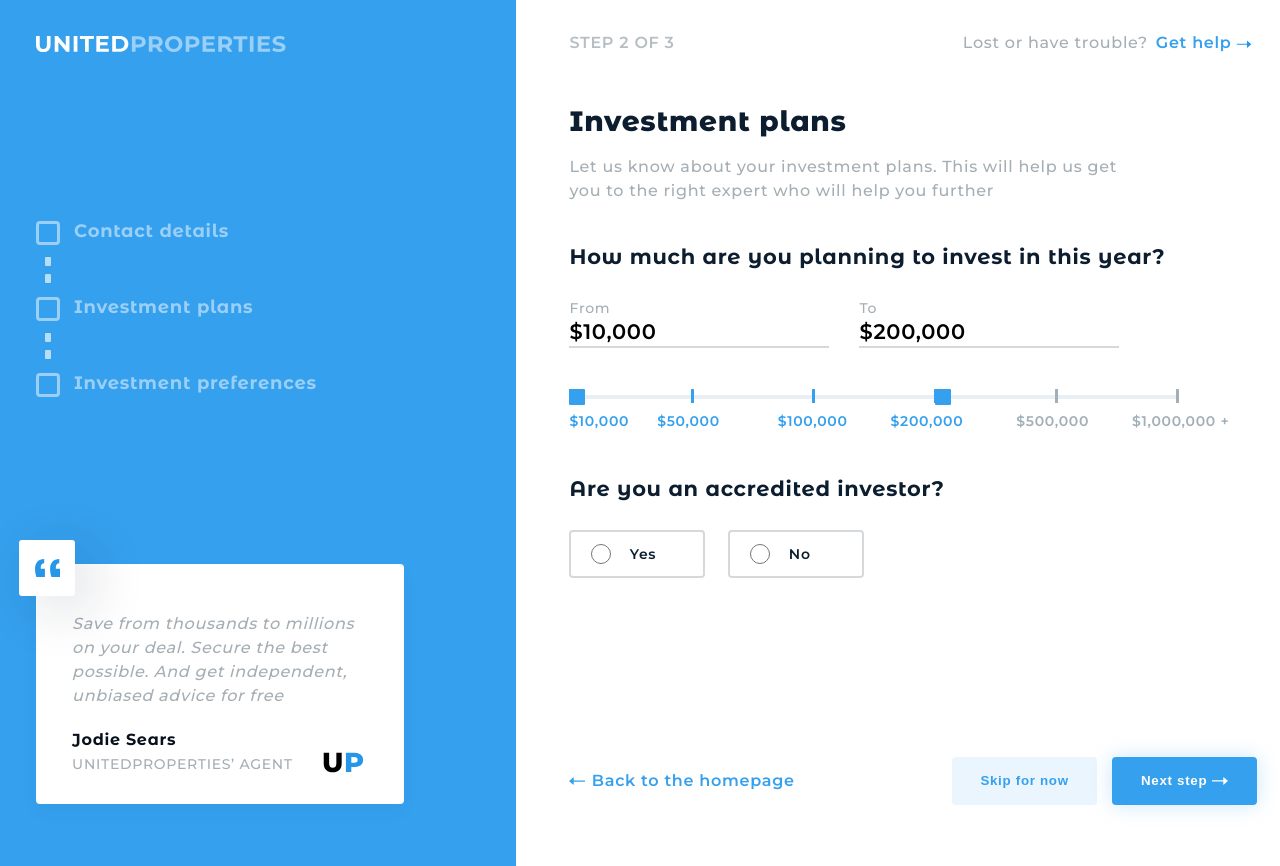
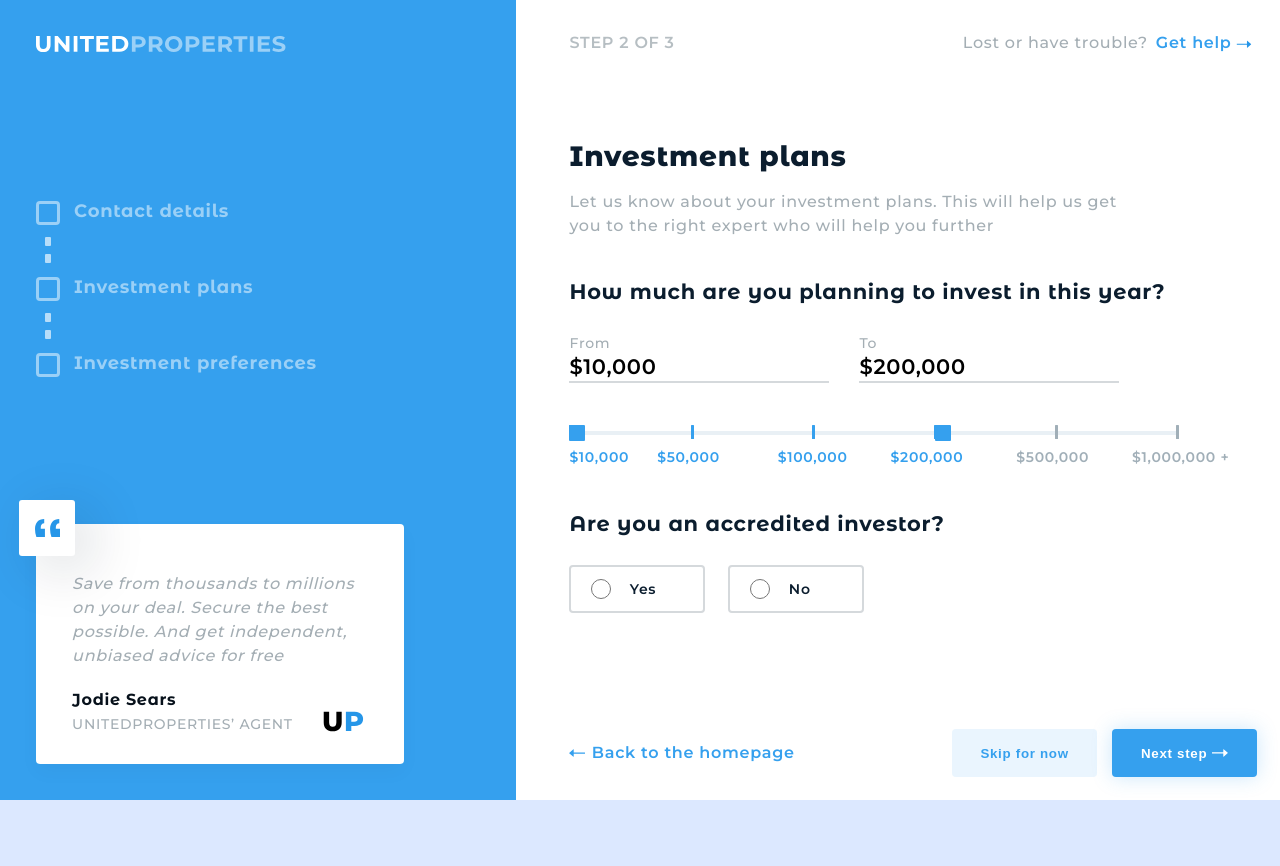
Before and after one commit to cavaglieridomenico/user-onboarding, a React (Create React App) app: page /plans in a window 1280 px wide. After the commit the page ends 800 px from the top, so only its background shows below. Built offline with nearby package versions, Linux system fonts and the light colour scheme.

Commit message:
[FIXED] Wrong padding to LG
Section of the pages and inner box at the LG breakpoint.

```diff
--- a/src/assets/style/contact.css
+++ b/src/assets/style/contact.css
@@ -99,6 +99,13 @@
   }
 }
 
+/*LG - large tablet landscape*/
+@media all and (min-width: 1200px) {
+  section.contact {
+    margin: 2rem 0 1rem;
+  }
+}
+
 /*XL larger screens*/
 @media all and (min-width: 1440px) {
   section.contact {
--- a/src/assets/style/plans.css
+++ b/src/assets/style/plans.css
@@ -125,9 +125,9 @@
   }
 }
 
-/*XL larger screens*/
-@media all and (min-width: 1440px) {
+/*LG - large tablet landscape*/
+@media all and (min-width: 1200px) {
   section.plans {
-    margin: 0 0 6rem;
+    margin: 3rem 0 5rem;
   }
 }
--- a/src/assets/style/preferences.css
+++ b/src/assets/style/preferences.css
@@ -105,10 +105,3 @@
     margin: initial;
   }
 }
-
-/*XL larger screens*/
-@media all and (min-width: 1440px) {
-  section.pref {
-    margin: 0 0 3.5rem;
-  }
-}
--- a/src/assets/style/variables.css
+++ b/src/assets/style/variables.css
@@ -103,8 +103,8 @@ Variables
     --innerMinHeight: 100vh;
     --sidebarMinHeight: 100vh;
     --outerColLeft: 516px;
-    --innerPadding: 4% 3% 8% 7%;
-    --sidebarPadding: 7% 0 12% 7%;
+    --innerPadding: 4% 3% 3% 7%;
+    --sidebarPadding: 7% 0 7% 7%;
   }
 }
 
```
